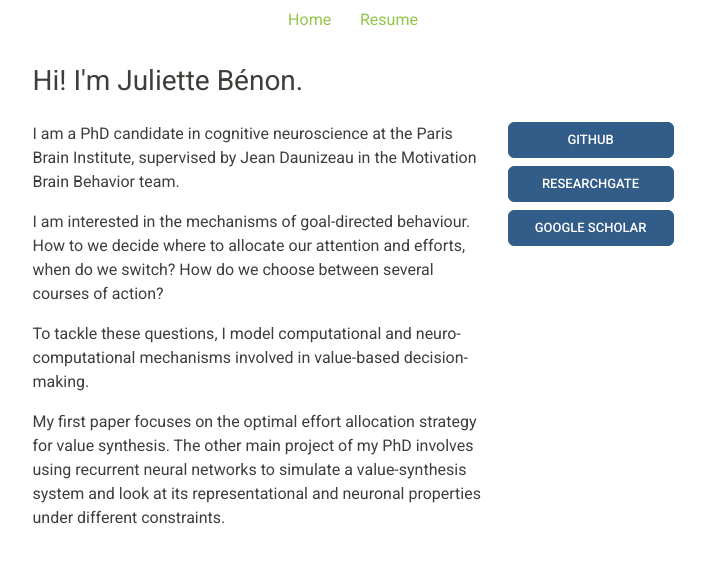
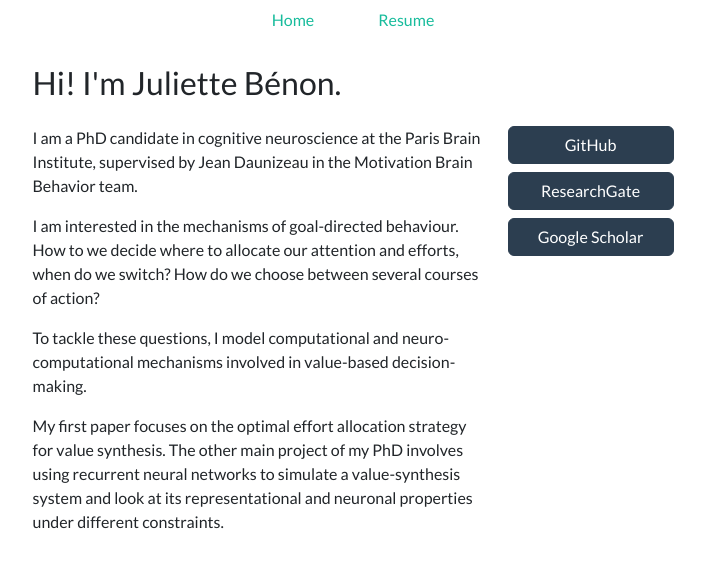
Before and after one commit to jbenon/jbenon.github.io, a Jekyll site: the page built from index.html, in a window 1280 px wide. Shown: the top 568 px of the page, without its empty margins (287-992 px from the left). Built offline with Jekyll 4.4.1, drawn with Linux system fonts in a browser that asks for light colours; nearby versions of some CDN libraries.

Commit message:
Use flatly theme

```diff
--- a/_layouts/default.html
+++ b/_layouts/default.html
@@ -6,7 +6,7 @@
         <meta name="viewport" content="width=device-width, initial-scale=1">
         <title>Juliette Bénon</title>
         <!-- Use Bootstrap 5.3.3 CSS with Bootswatch theme -->
-        <link rel="stylesheet" href="https://cdn.jsdelivr.net/npm/bootswatch@5.3.3/dist/sandstone/bootstrap.min.css">
+        <link rel="stylesheet" href="https://cdn.jsdelivr.net/npm/bootswatch@5.3.3/dist/flatly/bootstrap.min.css">
         <!-- Use FontAwesome icons -->
         <script src="https://kit.fontawesome.com/f8ca30e2d6.js" crossorigin="anonymous"></script>
     </head>
```
